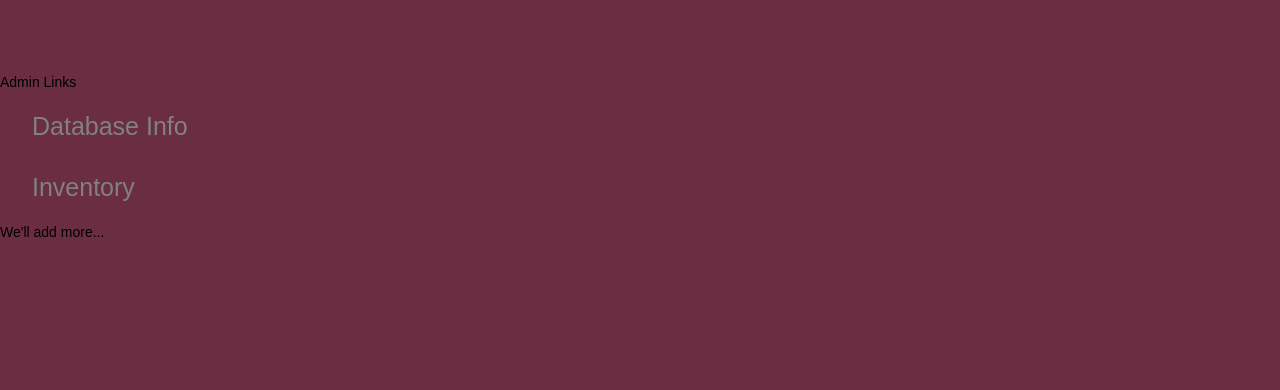
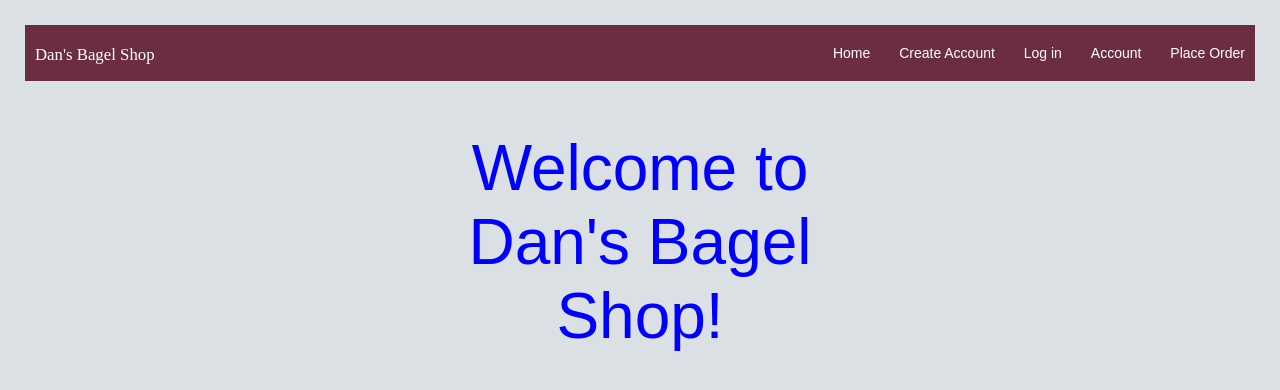
Before and after one commit to jennaknudsen/cs3450-7even, a Django app: page /dansbagels/home in a window 1280 px wide. Shown: the top 390 px of the page. Run offline with Django 3.2, Linux system fonts and the light colour scheme.

Commit message:
I added the sidebar functionality

```diff
--- a/src/djangoserver_cs3450/dansbagels/static/dansbagels/style.css
+++ b/src/djangoserver_cs3450/dansbagels/static/dansbagels/style.css
@@ -77,22 +77,20 @@ table, th, td {
 /* Side navigation stuff from https://www.w3schools.com/howto/howto_js_sidenav.asp--> */
 /* The side navigation menu */
 #Sidenav {
-    height: 100%; /* 100% Full-height */
     position: fixed; /* Stay in place */
     z-index: 1; /* Stay on top */
-    top: 0; /* Stay at the top */
-    left: 0;
+    right: 25px;
     background-color: #6B2D42;
     overflow-x: hidden; /* Disable horizontal scroll */
-    padding-top: 60px; /* Place content 60px from the top */
+    padding-right: 10px;
+    color:white;
 }
 
 /* The navigation menu links */
 #Sidenav a {
-    padding: 8px 8px 8px 32px;
+    padding: 8px 15px 8px 32px;
     text-decoration: none;
-    font-size: 25px;
-    color: #818181;
+    color: white;
     display: block;
 }
 
--- a/src/djangoserver_cs3450/dansbagels/templates/dansbagels/home.html
+++ b/src/djangoserver_cs3450/dansbagels/templates/dansbagels/home.html
@@ -20,14 +20,16 @@
             <a href="/dansbagels/orderBagel" class="link">Place Order</a>
         </div>
         <!-- Side navigation stuff from https://www.w3schools.com/howto/howto_js_sidenav.asp-->
-        <!-- anything in the style attribute here isn't showing up just form CSS -->
+        <!-- anything in the style attribute here isn't showing up just from CSS -->
         <!-- Sidenav is for links that appear for the Admin. The CSS stuff is not working -->
-        <div id="Sidenav" style="background-color: #6B2D42; right: 0;">
-            <p>Admin Links</p>
-            <a href="/dansbagels/admin__add_rem">Database Info</a><br>
-            <a href="#">Inventory</a>
-            <p>We'll add more...</p>
-        </div>
+
+        {% if permitted %}
+            <div id="Sidenav">
+                <p style="padding-left:15px">Admin Links</p>
+                <a href="/dansbagels/admin/add_rem">Database Info</a><br>
+                <a href="#">Inventory</a>
+            </div>
+        {% endif %}
         <h1 id="welcome" align="center" style="color:blue">Welcome to Dan's Bagel Shop!</h1>
     </body>
 </html>
--- a/src/djangoserver_cs3450/dansbagels/views.py
+++ b/src/djangoserver_cs3450/dansbagels/views.py
@@ -69,7 +69,8 @@ def createAccount(request):
     if request.method == 'GET':
         form = AccountCreation()
         context = {
-            'form': form
+            'form': form,
+            'permitted': True if 'accountType' in request.session and request.session['accountType'] == 'Manager' else False
         }
         return render(request, 'dansbagels/createAccount.html', context)
     if request.method == 'POST':
@@ -89,7 +90,9 @@ def createAccount(request):
 
 # URL: localhost:8000/dansbagels/login
 def login(request):
-    context = {}
+    context = {
+        'permitted': True if 'accountType' in request.session and request.session['accountType'] == 'Manager' else False
+    }
     # if logged in, set the proper context flags to show user that's logged in
     if 'logged_in' in request.session and request.session['logged_in']:
         username = request.session['username']
@@ -139,7 +142,9 @@ def prototype_logout(request):
 
 # URL: localhost:8000/dansbagels/home
 def home(request):
-    context = {'purpose': "Home page"}
+    context = {
+        'permitted': True if 'accountType' in request.session and request.session['accountType'] == 'Manager' else False
+    }
     return render(request, 'dansbagels/home.html', context)
 
 
@@ -148,7 +153,8 @@ def orderBagel(request):
     context = {'purpose': "Order Bagel",
                'menuItems': MenuItem.objects.all(),
                'orderForm': OrderBagel(),
-               'logged_in': True if 'logged_in' in request.session and request.session['logged_in'] is True else False
+               'logged_in': True if 'logged_in' in request.session and request.session['logged_in'] is True else False,
+               'permitted': True if 'accountType' in request.session and request.session['accountType'] == 'Manager' else False
                }
     return render(request, 'dansbagels/orderBagel.html', context)
 
@@ -170,6 +176,7 @@ def account(request):
             context['updateAccountForm'] = UpdateAccount()
             context['orderHistory'] = Order.objects.filter(personOrdered=account).reverse()
             context['orderLineItemHistory'] = OrderLineItem.objects.all()
+            context['permitted'] = True if 'accountType' in request.session and request.session['accountType'] == 'Manager' else False
 
             return render(request, 'dansbagels/account.html', context)
         if request.method == "POST":
```
Also changed, not shown: src/djangoserver_cs3450/dansbagels/templates/dansbagels/account.html (+7 -0 lines), src/djangoserver_cs3450/dansbagels/templates/dansbagels/createAccount.html (+7 -0 lines), src/djangoserver_cs3450/dansbagels/templates/dansbagels/login.html (+7 -0 lines), src/djangoserver_cs3450/dansbagels/templates/dansbagels/orderBagel.html (+7 -0 lines).
